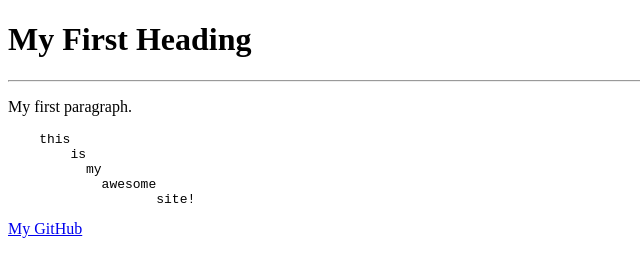
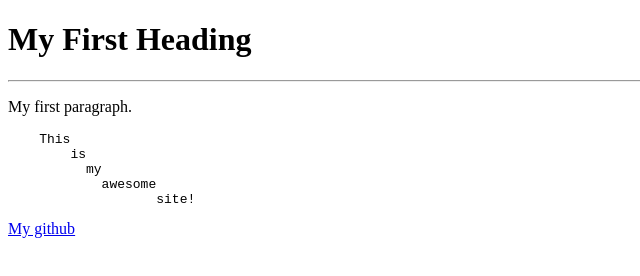
Before and after one commit to SimonSoma14/W3SchoolsHTML, a plain HTML site: page index.html in a window 1280 px wide. Shown: the full height of the page, 0-640 px from the left. Drawn offline with Linux system fonts and the light colour scheme.

Commit message:
small grammar changes

```diff
--- a/index.html
+++ b/index.html
@@ -9,12 +9,12 @@
 <hr>
 <p>My first paragraph.</p>
 <pre>
-    this
+    This
         is
           my
             awesome
                    site!
 </pre>
-<a href="https://github.com/SimonSoma14">My GitHub</a>
+<a href="https://github.com/SimonSoma14">My github</a>
 </body>
 </html>
```
